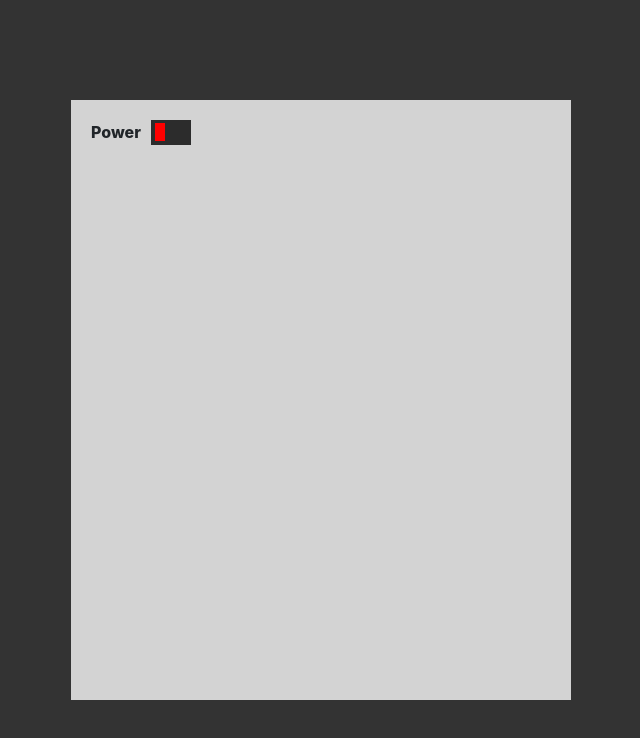
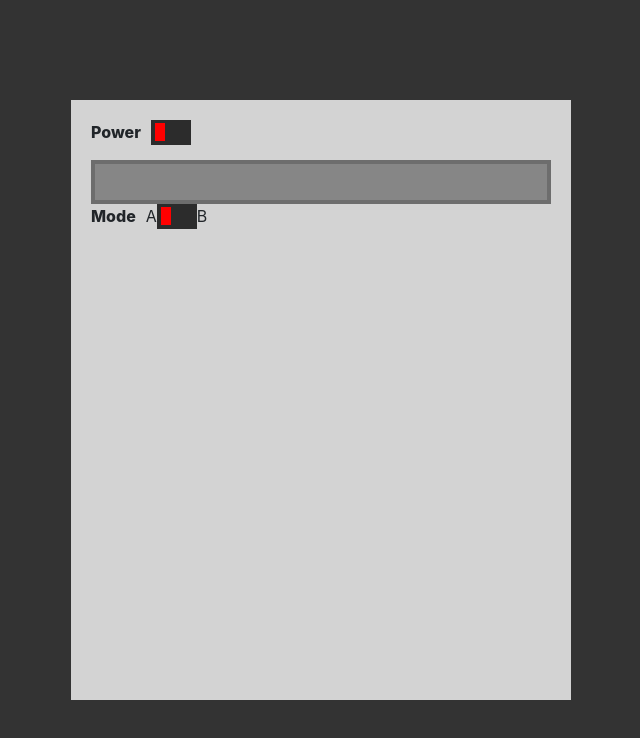
Before and after one commit to chamodyawimansha/drum-machine, a React (Create React App) app: page / in a window 1280 px wide. Shown: the top 738 px of the page, without its empty margins (319-959 px from the left). Built offline with nearby package versions, Linux system fonts and the light colour scheme.

Commit message:
display and mode swtich added

```diff
--- a/src/App.css
+++ b/src/App.css
@@ -22,20 +22,20 @@
   min-height: 600px;
 }
 
-#power-switch {
+.panel-switch {
   position: relative;
   display: inline-block;
   width: 40px;
   height: 25px;
 }
 
-#power-switch input {
+.panel-switch input {
   opacity: 0;
   width: 0;
   height: 0;
 }
 
-#power-slider {
+.panel-switch-slider {
   position: absolute;
   cursor: pointer;
   top: 0;
@@ -47,7 +47,7 @@
   transition: 0.1s;
 }
 
-#power-slider:before {
+.panel-switch-slider:before {
   position: absolute;
   content: "";
   height: 18px;
@@ -59,28 +59,34 @@
   transition: 0.1s;
 }
 
-#power-input:checked + #power-slider {
+.panel-switch-input:checked + .panel-switch-slider {
   background-color: rgb(44, 44, 44);
 }
 
-#power-input:checked + #power-slider:before {
+.panel-switch-input:checked + .panel-switch-slider:before {
   background-color: rgb(102, 255, 0);
 }
 
-#power-input:focus + #power-slider {
+.panel-switch-input:focus + .panel-switch-slider {
   box-shadow: 0 0 1px rgb(44, 44, 44);
 }
 
-#power-input:checked + #power-slider:before {
+.panel-switch-input:checked + .panel-switch-slider:before {
   -webkit-transform: translateX(20px);
   -ms-transform: translateX(20px);
   transform: translateX(20px);
 }
 
-#power-label {
+.switch-label {
   font-weight: 800;
   margin-right: 10px;
   display: inline-block;
+}
+
+#display-panel {
+  height: 44px;
+  background: #868686;
+  border: 4px solid #6d6d6d;
 }
 /*
 
@@ -89,13 +95,7 @@
   display: inline-block;
 }
 
-#display {
-  display: inline-block;
-  height: 44px;
-  width: 100%;
-  background: #868686;
-  border: 4px solid #6d6d6d;
-}
+
 
 #drum-machine-mode-label {
   margin-bottom: 0;
--- a/src/App.js
+++ b/src/App.js
@@ -28,14 +28,36 @@ class App extends Component {
       <div id="drum-machine">
         <div id="switch-panel">
           <div id="switch-panel_power">
-            <p id="power-label">Power</p>
-            <label id="power-switch">
-              <input type="checkbox" id="power-input" />
-              <span id="power-slider"></span>
+            <p id="power-label" className="select-off switch-label">
+              Power
+            </p>
+            <label id="power-switch" className="panel-switch">
+              <input
+                type="checkbox"
+                id="power-input"
+                className="panel-switch-input"
+              />
+              <span id="power-slider" className="panel-switch-slider"></span>
             </label>
           </div>
-          <div id="switch-panel_display"></div>
-          <div id="switch-panel_mode"></div>
+          <div id="switch-panel_display">
+            <div id="display-panel"></div>
+          </div>
+          <div id="switch-panel_mode">
+            <p id="" className="select-off switch-label">
+              Mode
+            </p>
+            <span id="mode-a-label">A</span>
+            <label id="mode-switch" className="panel-switch">
+              <input
+                type="checkbox"
+                id="mode-input"
+                className="panel-switch-input"
+              />
+              <span id="mode-slider" className="panel-switch-slider"></span>
+            </label>
+            <span id="mode-b-label">B</span>
+          </div>
           <div id="switch-panel_volume"></div>
         </div>
       </div>
```
